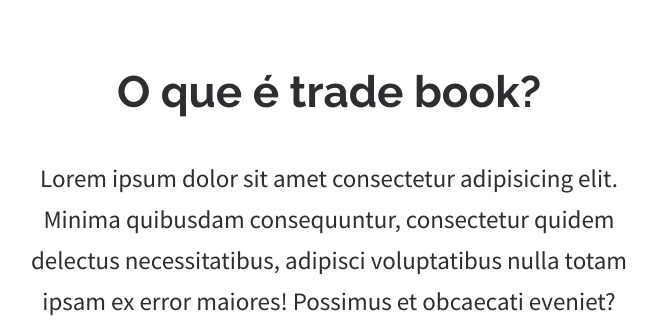
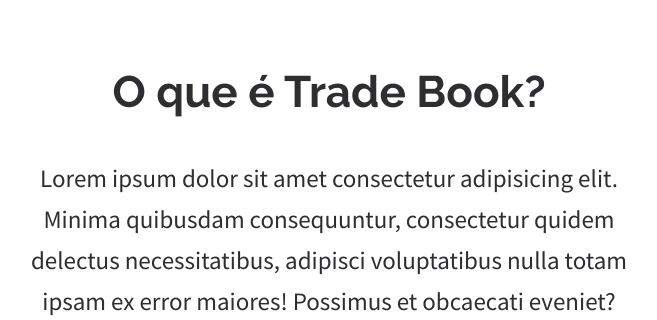
Before and after one commit to ItalloCastro09/NIP, a PHP site: page / in a window 1280 px wide. Shown: the part 84-404 px from the top of the page, without its empty margins (311-968 px from the left). Run offline with PHP 8.4, Linux system fonts and the light colour scheme.

Commit message:
Update index.php

```diff
--- a/index.php
+++ b/index.php
@@ -4,7 +4,7 @@
 	<body>
 		<?php include "components/menu-top.php" ?>
 		<section class="info">
-			<h1 class="heading-primary">O que é trade book?</h1>
+			<h1 class="heading-primary">O que é Trade Book?</h1>
 			<p class="paragraph">
 				Lorem ipsum dolor sit amet consectetur adipisicing elit. Minima quibusdam consequuntur, consectetur quidem delectus necessitatibus, adipisci voluptatibus nulla totam ipsam ex error maiores! Possimus et obcaecati eveniet? Saepe, reprehenderit porro.
 			</p><link href="https://fonts.googleapis.com/css?family=Lora:700&display=swap" rel="stylesheet">
```
